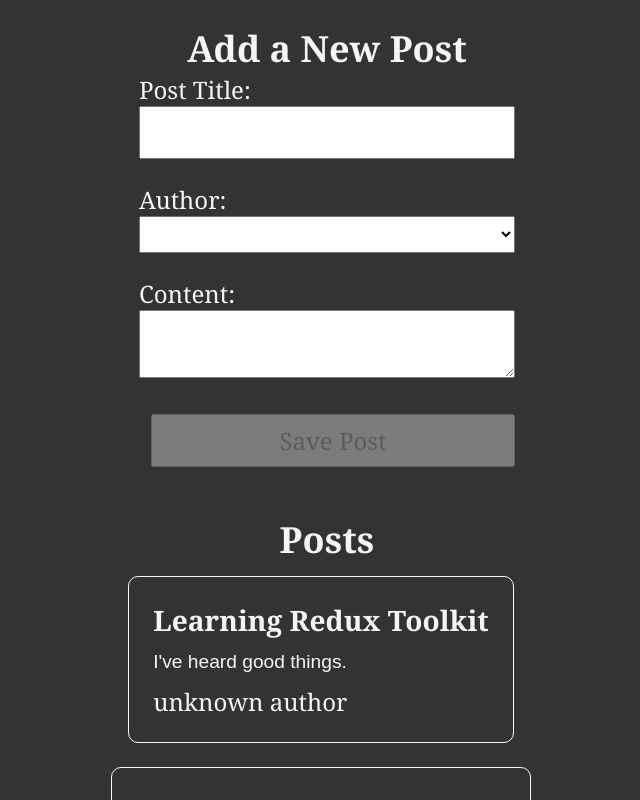
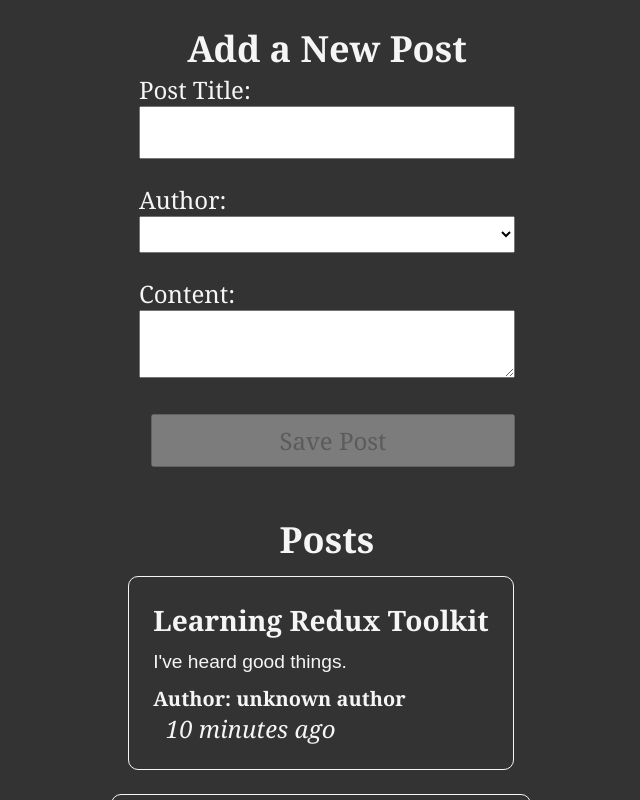
Before and after one commit to sinaderik/redux-practice, a React (Vite) app: page / in a window 1280 px wide. Shown: the top 800 px of the page, without its empty margins (313-953 px from the left). Built offline with nearby package versions, Linux system fonts and the light colour scheme.

Commit message:
feat: time feature added to posts

```diff
--- a/package.json
+++ b/package.json
@@ -11,6 +11,7 @@
   },
   "dependencies": {
     "@reduxjs/toolkit": "^2.2.3",
+    "date-fns": "^3.6.0",
     "react": "^18.2.0",
     "react-dom": "^18.2.0",
     "react-redux": "^9.1.0"
--- a/src/components/Posts/features/PostAuthor.jsx
+++ b/src/components/Posts/features/PostAuthor.jsx
@@ -7,6 +7,6 @@ export default function PostAuthor({userId}) {
     const author = users.find(user => user.id === userId)
 
     return (
-        <span>{author ? author.name : 'unknown author'}</span>
+        <h5>Author: {author ? author.name : 'unknown author'}</h5>
     )
 }
--- a/src/components/Posts/features/Posts.jsx
+++ b/src/components/Posts/features/Posts.jsx
@@ -2,6 +2,7 @@ import React from 'react'
 import { useSelector } from 'react-redux'
 import { selectAllPosts } from './postsSlice'
 import PostAuthor from './PostAuthor'
+import TimeAgo from './TimeAgo'
 import "./posts.css"
 
 export default function Posts() {
@@ -16,6 +17,7 @@ export default function Posts() {
       <h3>{post.title}</h3>
       <p>{post.content.substring(0, 100)}</p>
       <PostAuthor userId={post.userId} />
+      <TimeAgo timeStamp={post.date} />
     </article>
   ))
 
--- /dev/null
+++ b/src/components/Posts/features/TimeAgo.jsx
@@ -0,0 +1,16 @@
+import React from 'react'
+import { parseISO, formatDistanceToNow } from 'date-fns'
+
+export default function TimeAgo({ timeStamp }) {
+    let timeAgo = ""
+    if (timeStamp) {
+        const date = parseISO(timeStamp)
+        const timePreiod = formatDistanceToNow(date)
+        timeAgo = `${timePreiod} ago`
+    }
+    return (
+        <span title={timeStamp}>
+            &nbsp; <i>{timeAgo}</i>
+        </span>
+    )
+}
--- a/src/components/Posts/features/postsSlice.js
+++ b/src/components/Posts/features/postsSlice.js
@@ -1,16 +1,19 @@
 
 import { createSlice, nanoid } from "@reduxjs/toolkit"
+import { sub } from "date-fns"
 
 const initialState = [
     {
         id: '1',
         title: 'Learning Redux Toolkit',
         content: "I've heard good things.",
+        date: sub(new Date(), { minutes: 10 }).toISOString(),
     },
     {
         id: '2',
         title: 'Slices...',
         content: "The more I say slice, the more I want pizza.",
+        date: sub(new Date(), { minutes: 5 }).toISOString(),
     }
 ]
 
@@ -25,12 +28,13 @@ const postSlice = createSlice({
                 // as a result we can write js code like this
                 state.push(action.payload)
             },
-            prepare(title, content,userId) {
+            prepare(title, content, userId) {
                 return {
                     payload: {
                         id: nanoid(),
                         title,
                         content,
+                        date: new Date().toISOString(),
                         userId
                     }
                 }
```
Also changed, not shown: 1 other file (tests, documents, lock files or other folders).
